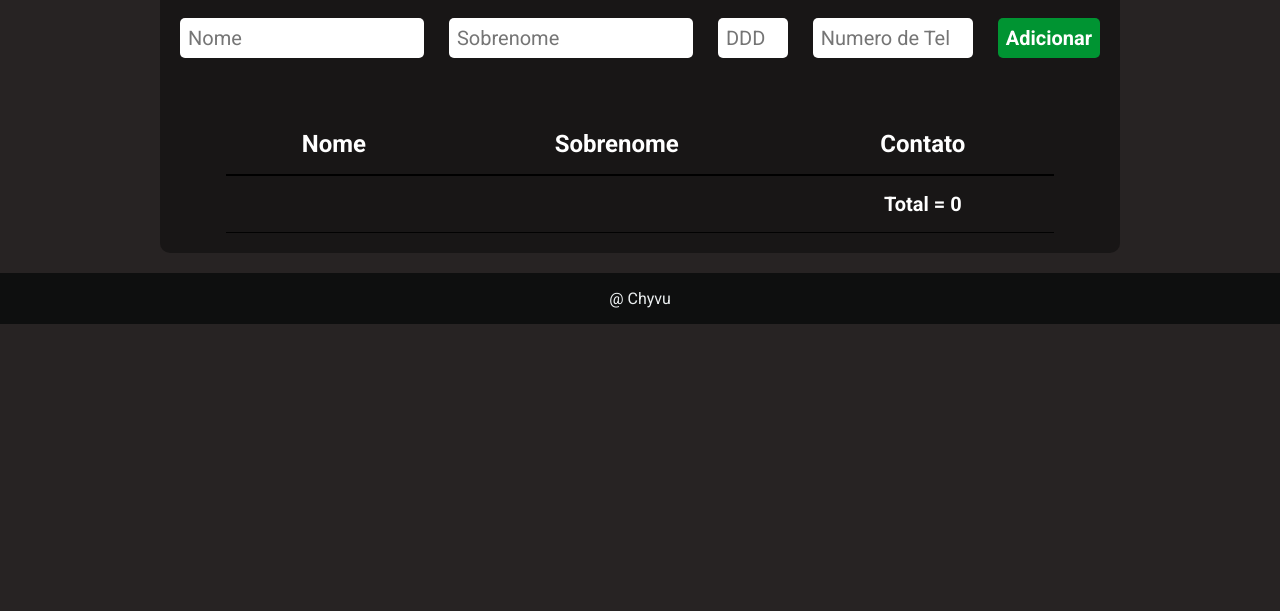
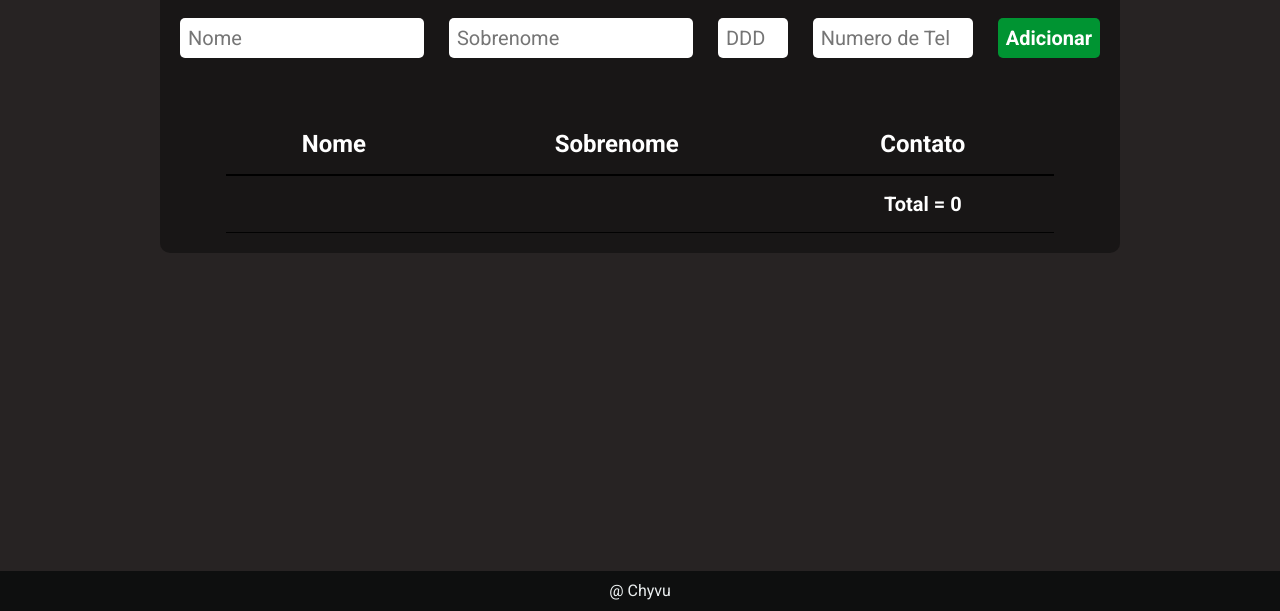
Before and after one commit to taiendychyvu/agenda_contatos, a plain HTML site: page index.html in a window 1280 px wide. Shown: the part 189-800 px from the top of the page. Drawn offline with Linux system fonts and the light colour scheme.

Commit message:
Fix footer settings

```diff
--- a/main.css
+++ b/main.css
@@ -99,11 +99,22 @@ table td img  {
 #tel-id {
     max-width: 160px;
 }
-
+/*
 footer {
     margin-top: 20px;
     background-color: #0e0f0f;
     color: #ecf0f1;
     padding: 16px 0 ;
     text-align: center;
+}*/
+
+footer {
+    position: absolute;
+    bottom: 0  ;
+    width: 100%;
+    height: 2.5rem;
+    background-color: #0e0f0f;
+    color: #ecf0f1;
+    padding: 10px 0 ;
+    text-align: center;
 }
```
